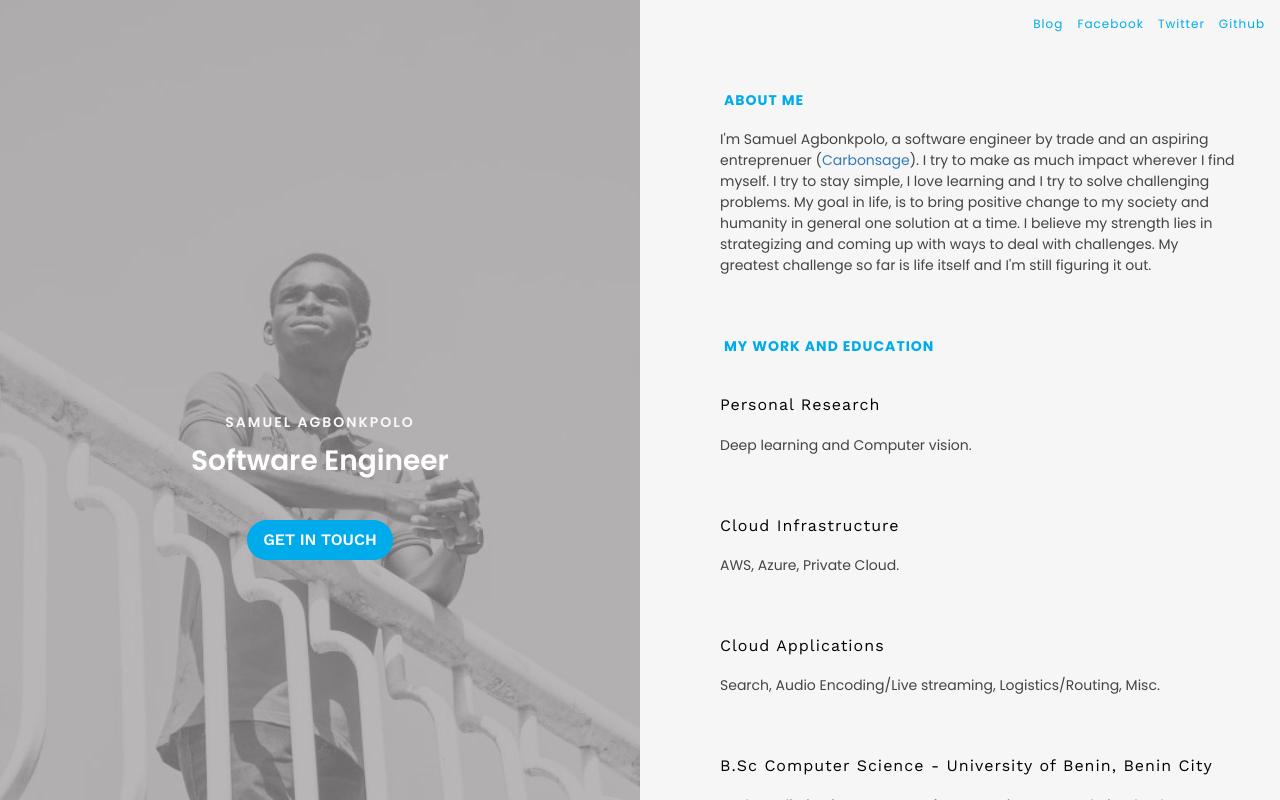
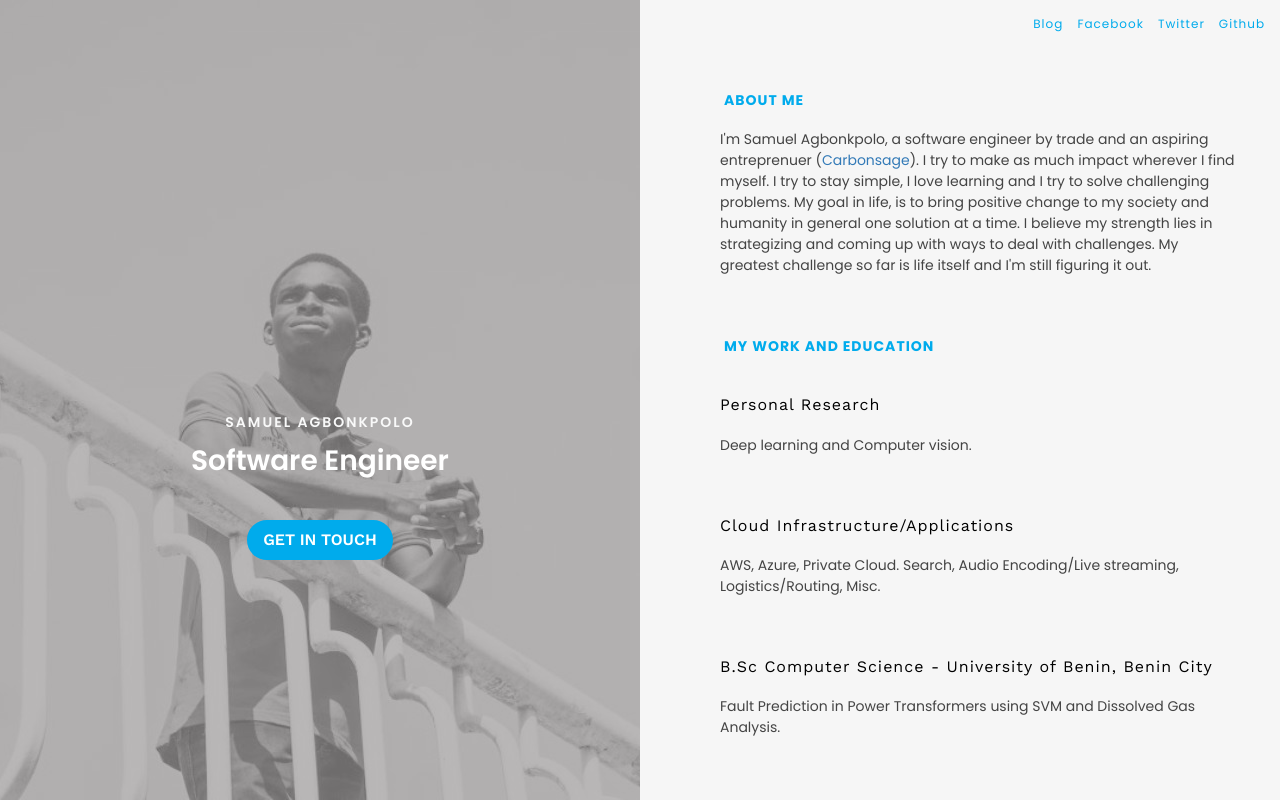
Before and after one commit to samuelagm/samuelagm.github.io, a plain HTML site: page index.html in a window 1280 px wide. Drawn offline with nearby package versions, Linux system fonts and the light colour scheme.

Commit message:
fix: condensed work section

```diff
--- a/index.html
+++ b/index.html
@@ -73,21 +73,13 @@
                                         <h4>Personal Research</h4>
                                         <p>
                                             Deep learning and Computer vision.
-                                            <br class="hidden-xs">
                                         </p>
                                     </li>
                                     <li>
-                                        <h4>Cloud Infrastructure</h4>
+                                        <h4>Cloud Infrastructure/Applications</h4>
                                         <p>
                                             AWS, Azure, Private Cloud.
-                                            <br class="hidden-xs">
-                                        </p>
-                                    </li>
-                                    <li>
-                                        <h4>Cloud Applications</h4>
-                                        <p>
                                             Search, Audio Encoding/Live streaming, Logistics/Routing, Misc.
-                                            <br class="hidden-xs">
                                         </p>
                                     </li>
                                     <li>
```
